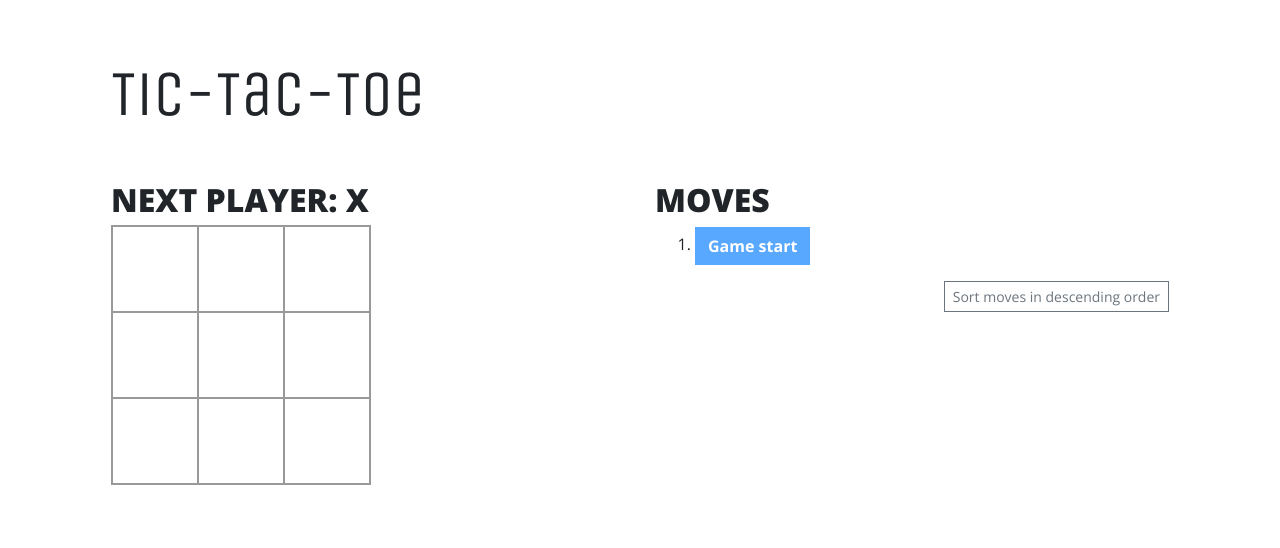
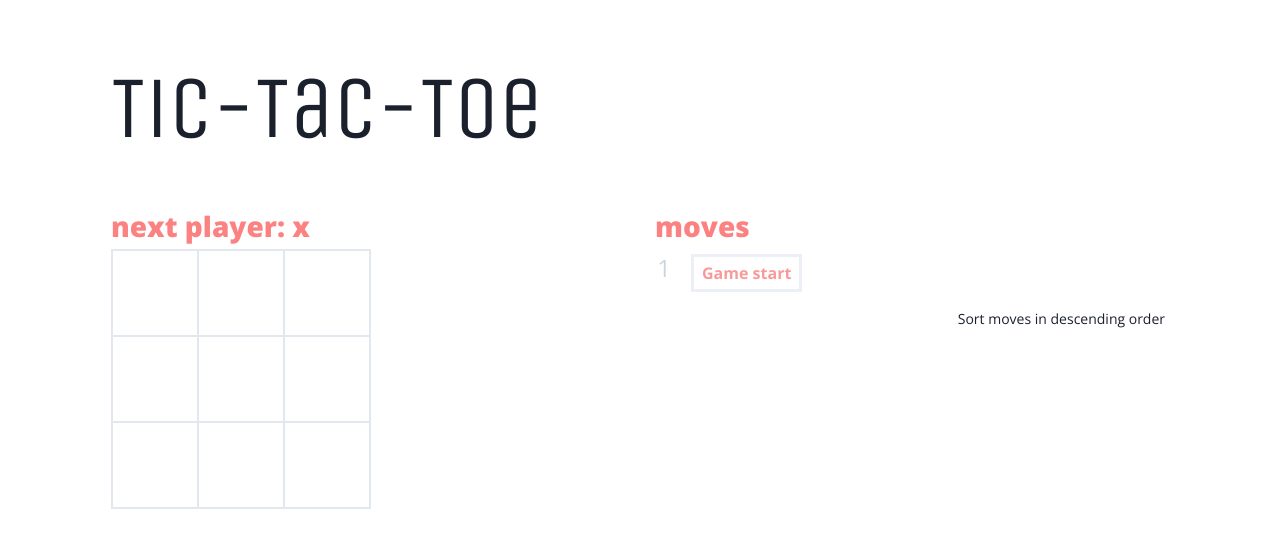
Before and after one commit to piebug/tutorial-react, a React (Create React App) app: page / in a window 1280 px wide. Shown: the top 548 px of the page. Built offline with nearby package versions, Linux system fonts and the light colour scheme.

Commit message:
Update styling and colors

```diff
--- a/src/index.css
+++ b/src/index.css
@@ -2,6 +2,7 @@
 
 body {
   font: 16px "Open Sans", sans-serif;
+  color: #1A202C;
 }
 
 button {
@@ -17,8 +18,10 @@ h1 {
 }
 
 h2 {
+  color: #FC8181;
   font-weight: 800;
-  text-transform: uppercase;
+  font-size: 1.75em;
+  text-transform: lowercase;
 }
 
 .board-row:after {
@@ -32,7 +35,7 @@ h2 {
   font-size: 4em;
   font-weight: bold;
   background: #fff;
-  border: 2px solid #999;
+  border: 2px solid #E2E8F0;
   float: left;
   line-height: 5.5rem;
   height: 5.5rem;
@@ -52,13 +55,60 @@ h2 {
 }
 
 .square.winner {
-  background-color: yellow;
+  background-color: #E6FFFA;
+  color: #38B2AC;
 }
 
 .move.current {
   font-weight: bold;
 }
 
+ol.moves {
+  list-style: none;
+  counter-reset: li;
+}
+ol.moves > li::before {
+  content: counter(li);
+  color: #CBD5E0;
+  font-size: 1.5em;
+  display: inline-block;
+  width: 1.5em;
+  margin-left: -1.5em;
+  margin-right: 0.5em;
+  text-align: right;
+  direction: rtl;
+}
+ol.moves > li {
+  counter-increment: li;
+}
+
 .btn {
   border-radius: 0;
 }
+
+.btn.btn-outline-info {
+  color: #1A202C;
+  border: 3px solid #B2F5EA;
+}
+.btn.btn-outline-info:hover {
+  color: #1A202C;
+  border-color: #B2F5EA;
+  background-color: #B2F5EA;
+}
+.btn.btn-outline-info:active:focus {
+  color: #1A202C;
+  border-color: #B2F5EA;
+  background-color: #E6FFFA;
+}
+.btn.btn-outline-info:disabled {
+  color: #F56565;
+  border-color: #E2E8F0;
+}
+.btn.btn-outline-info:disabled:hover {
+  background: none;
+}
+
+.sort.btn:hover {
+  background: none;
+  text-decoration: solid underline #B2F5EA 3px;
+}
--- a/src/index.js
+++ b/src/index.js
@@ -77,7 +77,7 @@ class Move extends React.Component {
 
     return (
       <button
-        className={"btn btn-primary move" + (this.props.isCurrent ? " current" : "")}
+        className={"btn btn-outline-info move px-2 py-1 mx-2" + (this.props.isCurrent ? " current" : "")}
         disabled={this.props.isCurrent}
         onClick={this.props.onClick}
       >
@@ -132,9 +132,12 @@ class MoveList extends React.Component {
 
     return (
       <div>
-        <ol className="moves">{moves}</ol>
+        <ol className="moves pl-3">{moves}</ol>
         <div className="d-flex justify-content-end">
-          <button className="btn btn-outline-secondary btn-sm sort" onClick={() => this.reverseMoves()}>
+          <button
+            className="btn btn-outline-info btn-sm border-0 px-1 py-0 sort"
+            onClick={() => this.reverseMoves()}
+          >
             Sort moves in
             {this.state.reversed ? " ascending " : " descending "}
             order
@@ -197,7 +200,7 @@ class Game extends React.Component {
 
     return (
       <div className="game container-fluid p-md-5 p-3">
-        <h1 className="px-lg-5 py-2">Tic-Tac-Toe</h1>
+        <h1 className="display-2 px-lg-5 py-2">Tic-Tac-Toe</h1>
         <div className="row px-lg-5 py-3">
           <div className="game-board col-12 col-md py-3">
             <h2 className="status">{status}</h2>
@@ -270,7 +273,6 @@ ReactDOM.render(
 );
 
 /* TODO: my ideas for improvements
- *  - improve the overall styling using Bootstrap
  *  - add the ability to toggle between light and dark mode
  *  - add the ReactJS logo gif to the page
  */
```
